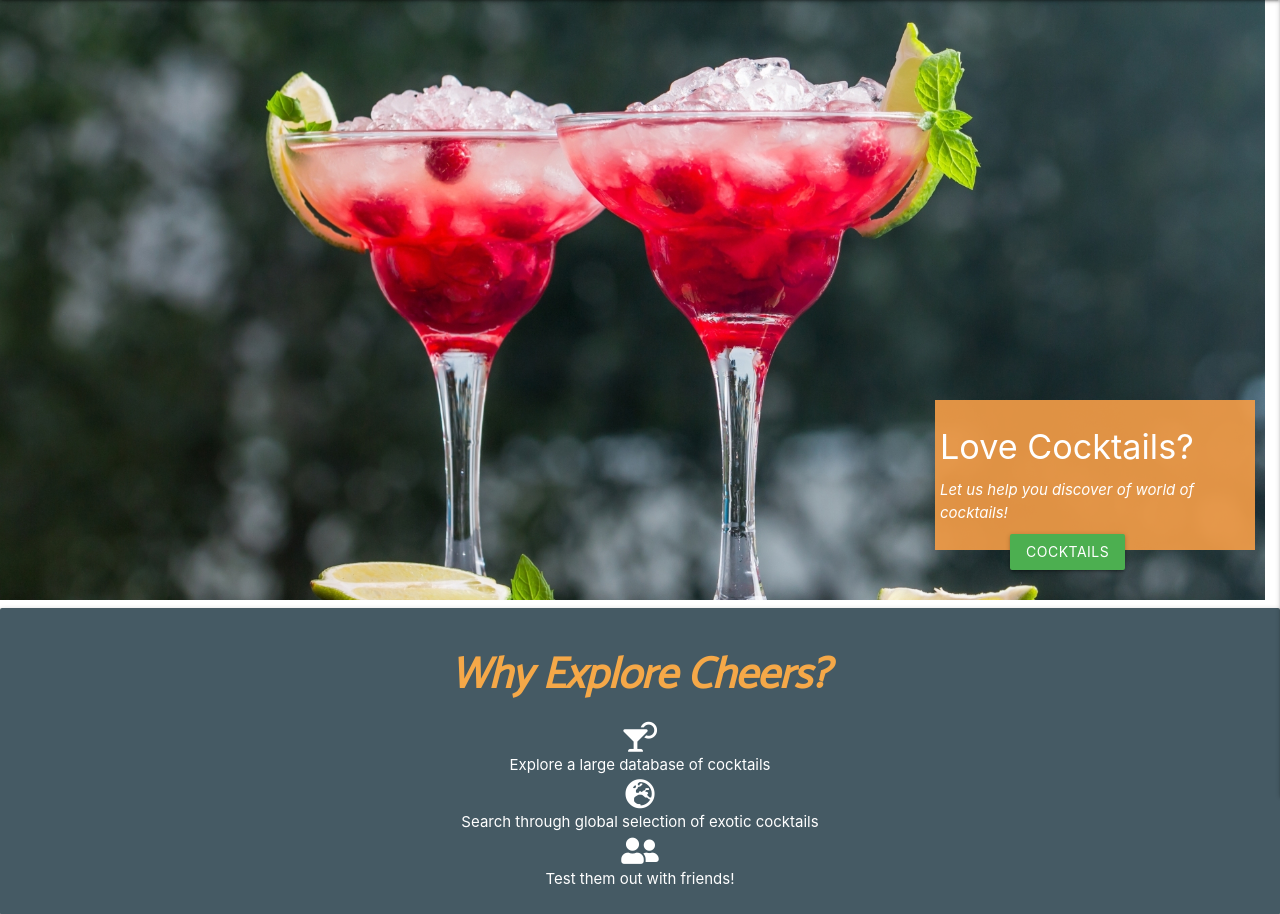
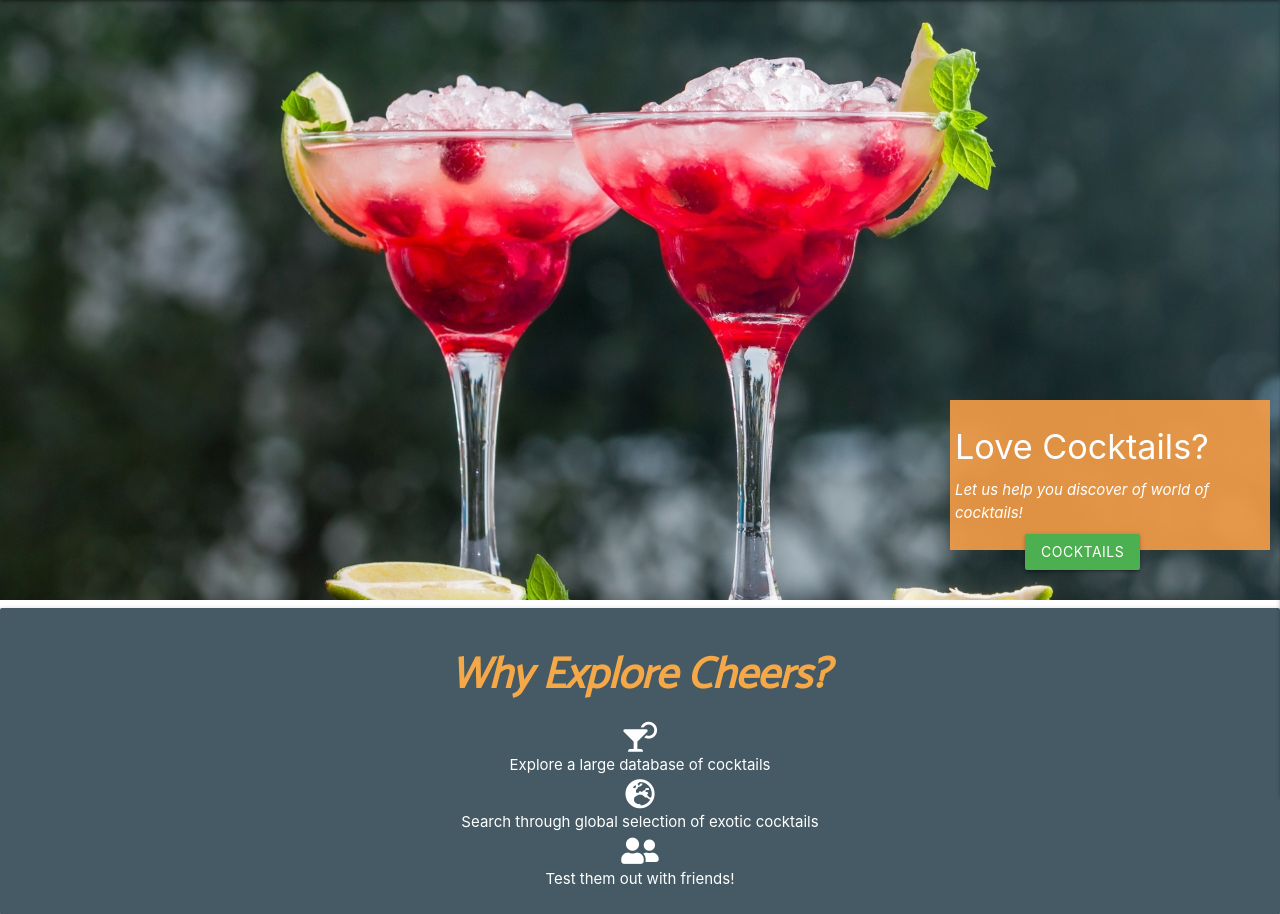
Before and after one commit to asplesa/cheers-ms3, a Flask app: page / in a window 1280 px wide. Shown: the part 64-978 px from the top of the page. Run offline with Flask 2, Linux system fonts and the light colour scheme; some libraries are stand-ins or nearby versions.

Commit message:
remove margin on hero outer on homepage

```diff
--- a/static/css/style.css
+++ b/static/css/style.css
@@ -149,8 +149,7 @@ padding-top: 20px;
     position: relative;
     background-repeat: no-repeat;
     background-position: center center;
-    margin-left: -15px;
-    margin-right: -15px;
+
 }
 
 
--- a/templates/index.html
+++ b/templates/index.html
@@ -3,7 +3,7 @@
 
 
 <!-- Home Page Hero image -->
-<section id="hero-outer" class="col s12 m6">
+<section id="hero-outer" class="col s12 m12 l12 xl12">
     <div class="hero-img"></div>
     <div class="cover-text">
         <h4>Love Cocktails?</h4>
```
